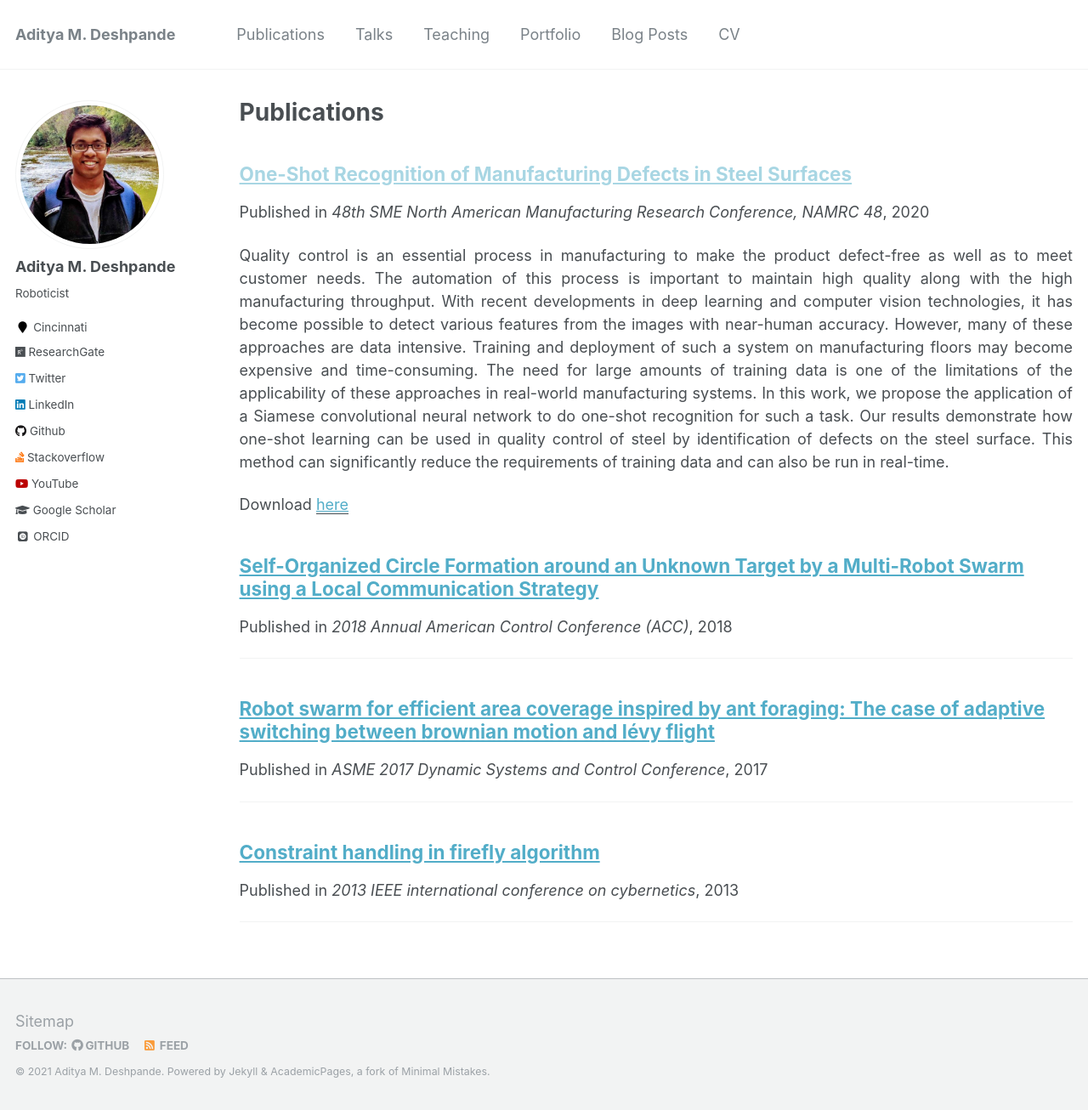
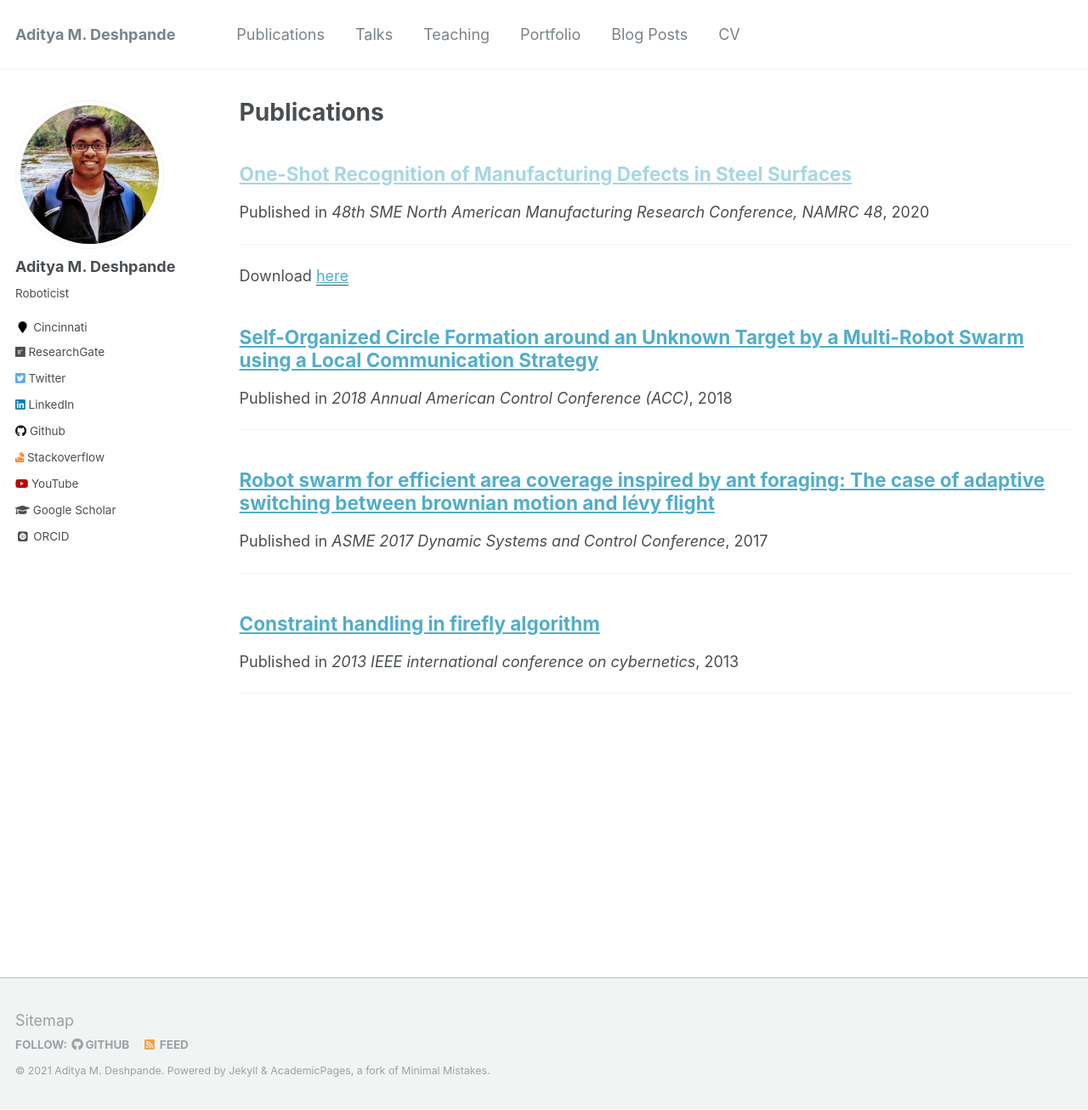
Before and after one commit to adipandas/adipandas.github.io, a Jekyll site: the page built from _pages/publications.md, in a window 1280 px wide and 1306 px high. Shown: the whole window at 85% size. Built offline with Jekyll 4.4.1, drawn with Linux system fonts in a browser that asks for light colours; some web fonts are replaced.

Commit message:
Update 2020-08-27-oneshot.md

```diff
--- a/_publications/2020-08-27-oneshot.md
+++ b/_publications/2020-08-27-oneshot.md
@@ -2,7 +2,7 @@
 title: "[One-Shot Recognition of Manufacturing Defects in Steel Surfaces](https://adipandas.github.io/one-shot-steel-surfaces/)"
 collection: ASME
 permalink: https://doi.org/10.1016/j.promfg.2020.05.146
-excerpt: Quality control is an essential process in manufacturing to make the product defect-free as well as to meet customer needs. The automation of this process is important to maintain high quality along with the high manufacturing throughput. With recent developments in deep learning and computer vision technologies, it has become possible to detect various features from the images with near-human accuracy. However, many of these approaches are data intensive. Training and deployment of such a system on manufacturing floors may become expensive and time-consuming. The need for large amounts of training data is one of the limitations of the applicability of these approaches in real-world manufacturing systems. In this work, we propose the application of a Siamese convolutional neural network to do one-shot recognition for such a task. Our results demonstrate how one-shot learning can be used in quality control of steel by identification of defects on the steel surface. This method can significantly reduce the requirements of training data and can also be run in real-time.
+excerpt: ---
 date: 2020-08-27
 venue: '48th SME North American Manufacturing Research Conference, NAMRC 48'
 paperurl: https://adipandas.github.io/one-shot-steel-surfaces/
```
